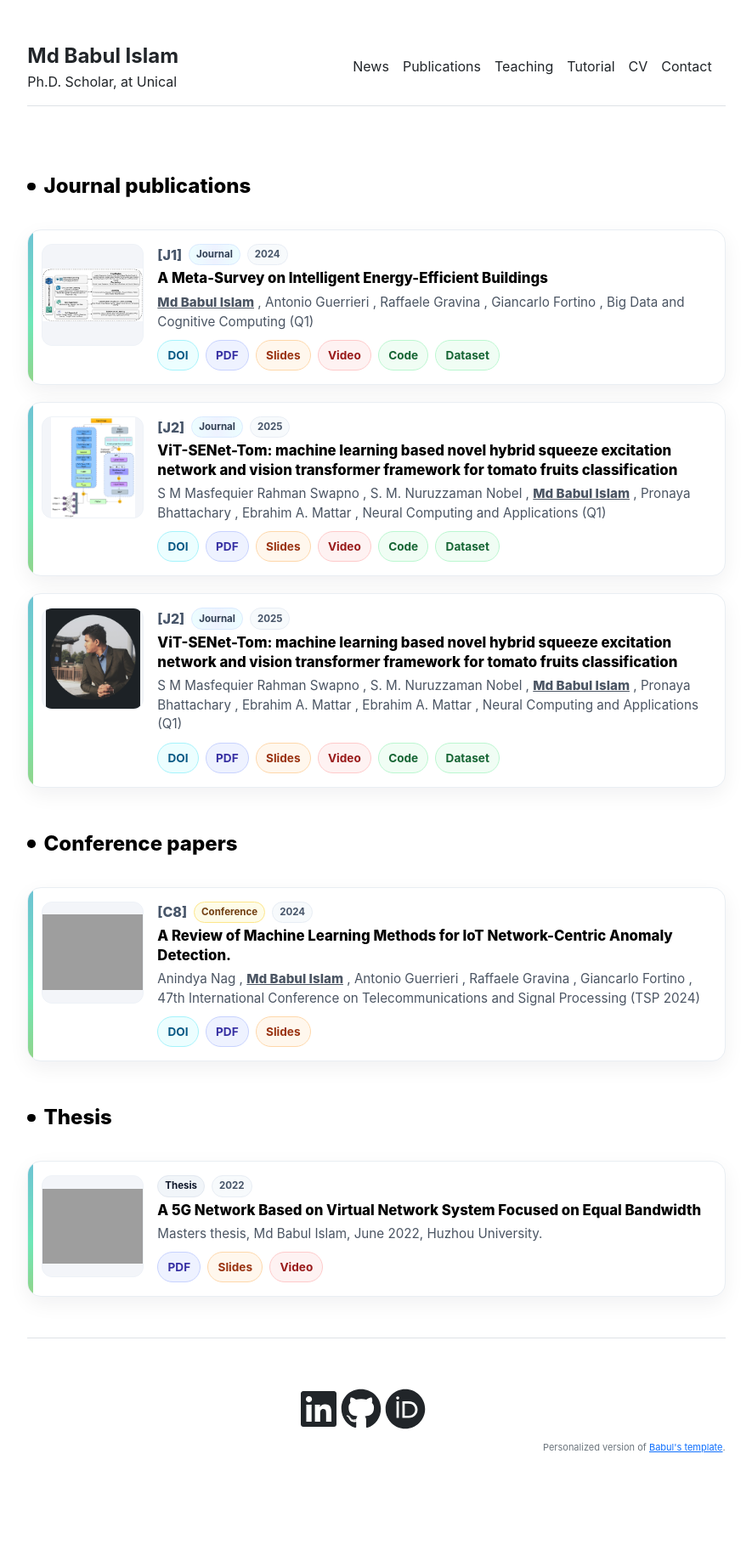
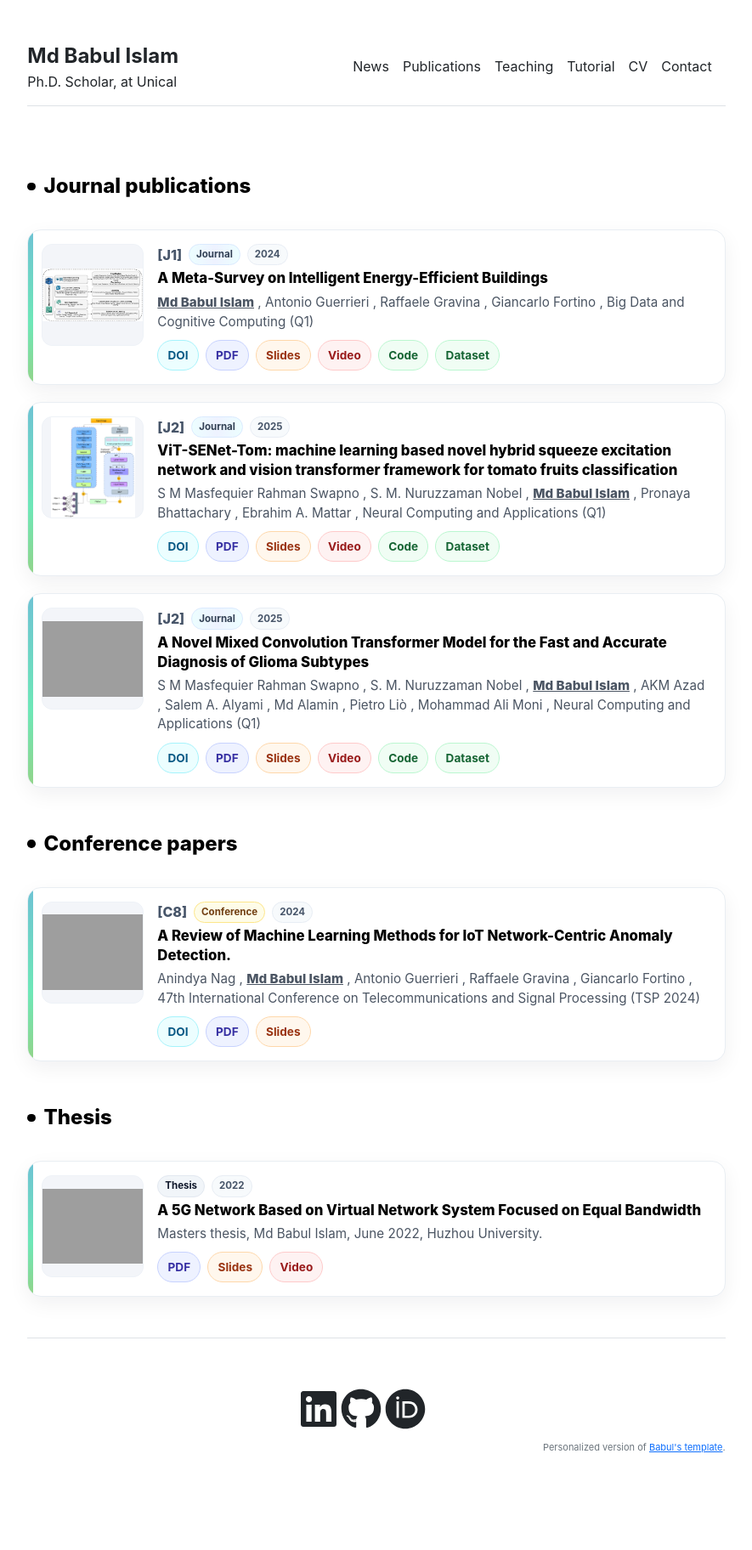
Before and after one commit to babulcseian/babulcseian.github.io, a Jekyll site: the page built from publications.md, in a window 1280 px wide. Shown: the whole page at 85% size, without its empty margins (197-1082 px from the left). Built offline with Jekyll 4.4.1, drawn with Linux system fonts in a browser that asks for light colours; a style sheet for code colours, icons or effects is not loaded; grey boxes are pictures that could not be loaded.

Commit message:
Update publications.yml

```diff
--- a/_data/publications.yml
+++ b/_data/publications.yml
@@ -40,22 +40,24 @@ journal:
 
   - idx: "[J2]"
     year: 2025
-    title: "ViT-SENet-Tom: machine learning based novel hybrid squeeze excitation network and vision transformer framework for tomato fruits classification"
+    title: "A Novel Mixed Convolution Transformer Model for the Fast and Accurate Diagnosis of Glioma Subtypes"
     authors:
       - { name: "S M Masfequier Rahman Swapno" }
       - { name: "S. M. Nuruzzaman Nobel" }   # শুরুর স্পেস তুলে দিন
       - { name: "Md Babul Islam", me: "1" }
-      - { name: "Pronaya Bhattachary" }
-      - { name: "Ebrahim A. Mattar" }
-      - { name: "Ebrahim A. Mattar" }
+      - { name: "AKM Azad" }
+      - { name: "Salem A. Alyami" }
+      - { name: "Md Alamin" }
+      - { name: " Pietro Liò" }
+      - { name: "Mohammad Ali Moni" }
     journal: "Neural Computing and Applications (Q1)"
-    doi: "https://doi.org/10.1007/s00521-025-10973-5"
-    paper: "https://link.springer.com/article/10.1007/s00521-025-10973-5"
+    doi: " https://doi.org/10.1002/aisy.202400566"
+    paper: "https://advanced.onlinelibrary.wiley.com/doi/full/10.1002/aisy.202400566"
     code: ""
     slides: ""
     videos: ""
     dataset: ""
-    figure: "/assets/img/babul.png"
+    figure: "/assets/img/paper/journal/glioma.png"
     fit: "contain"
 
 
```
